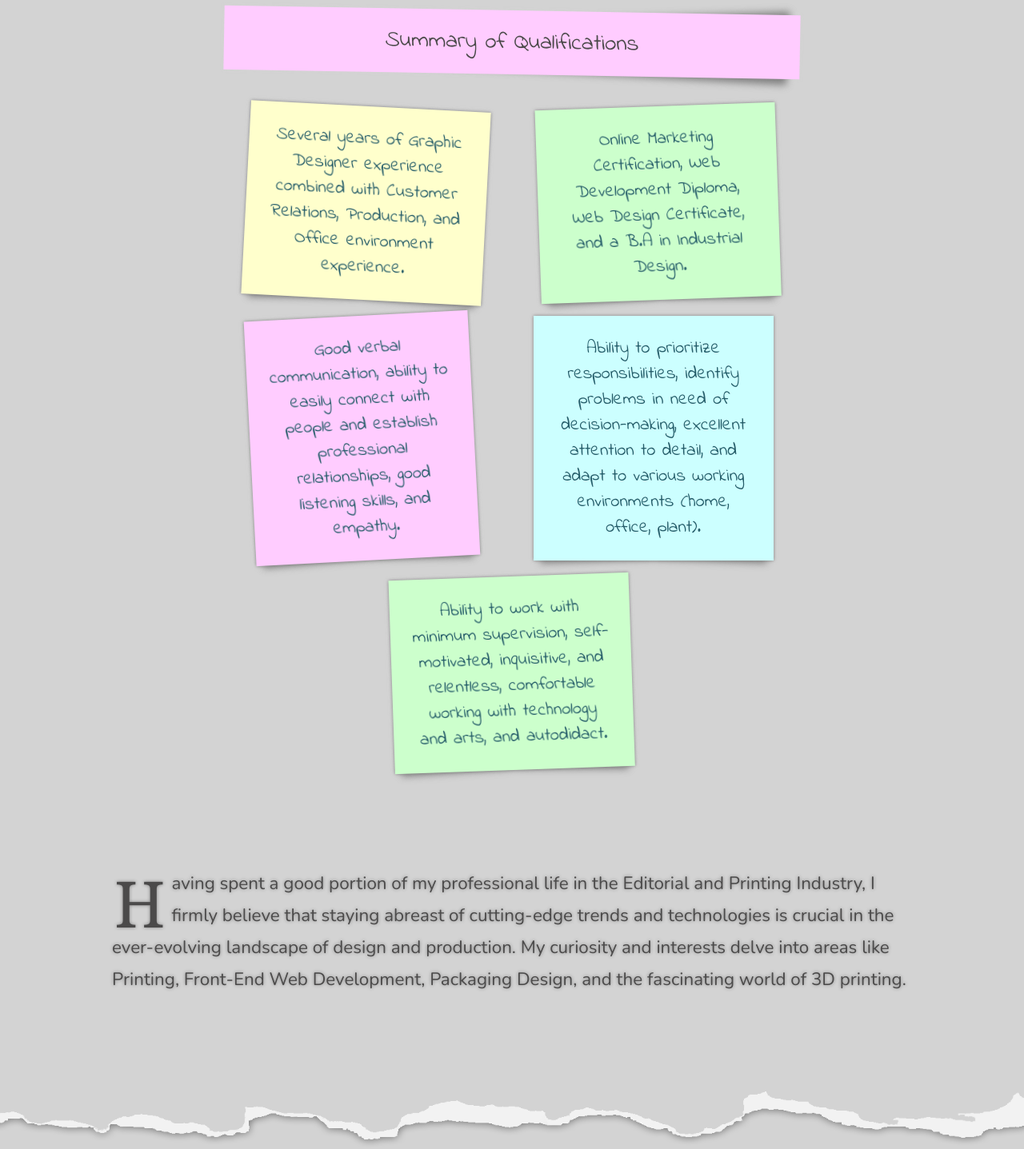
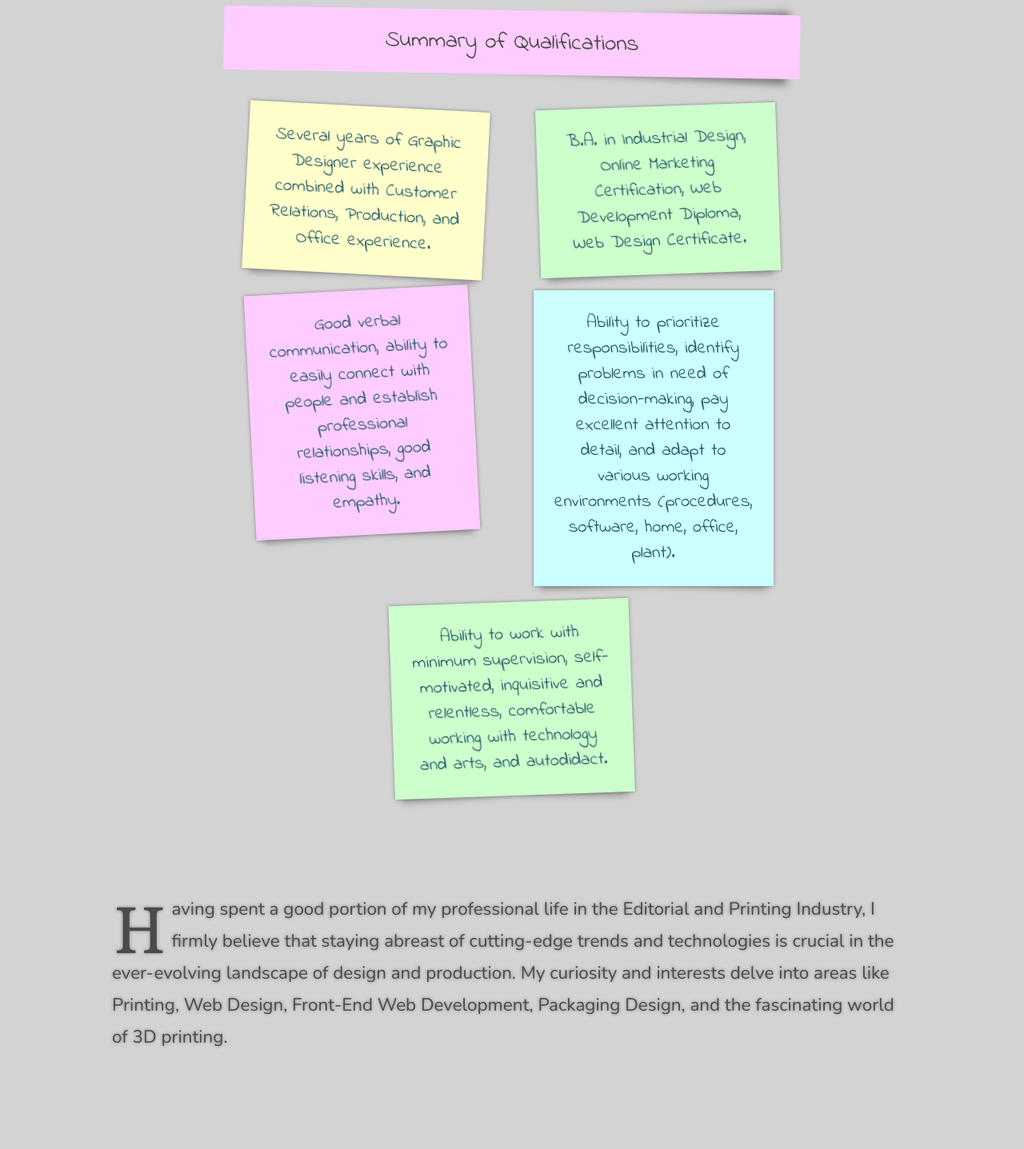
Before and after one commit to foak77/foakdotca, a Next.js app: page / in a window 1280 px wide. Shown: the part 2280-3717 px from the top of the page at 80% size. Built offline with nearby package versions, Linux system fonts and the light colour scheme.

Commit message:
new db info and new front changes

```diff
--- a/app/page.tsx
+++ b/app/page.tsx
@@ -83,7 +83,7 @@ export default function Home() {
               className={`${styles.main__paragraph} ${styles.main__list_paragraph1} ${indie.className}`}
             >
               Several years of Graphic Designer experience combined with
-              Customer Relations, Production, and Office environment experience.
+              Customer Relations, Production, and Office experience.
             </div>
           </div>
 
@@ -91,8 +91,8 @@ export default function Home() {
             <div
               className={`${styles.main__paragraph} ${styles.main__list_paragraph2}`}
             >
-              Online Marketing Certification, Web Development Diploma, Web
-              Design Certificate, and a B.A in Industrial Design.
+              B.A. in Industrial Design, Online Marketing Certification, Web
+              Development Diploma, Web Design Certificate.
             </div>
           </div>
 
@@ -111,8 +111,9 @@ export default function Home() {
               className={`${styles.main__paragraph} ${styles.main__list_paragraph4} ${indie.className}`}
             >
               Ability to prioritize responsibilities, identify problems in need
-              of decision-making, excellent attention to detail, and adapt to
-              various working environments (home, office, plant).
+              of decision-making, pay excellent attention to detail, and adapt
+              to various working environments (procedures, software, home,
+              office, plant).
             </div>
           </div>
 
@@ -121,7 +122,7 @@ export default function Home() {
               className={`${styles.main__paragraph} ${styles.main__list_paragraph5} ${indie.className}`}
             >
               Ability to work with minimum supervision, self-motivated,
-              inquisitive, and relentless, comfortable working with technology
+              inquisitive and relentless, comfortable working with technology
               and arts, and autodidact.
             </div>
           </div>
@@ -131,8 +132,8 @@ export default function Home() {
           and Printing Industry, I firmly believe that staying abreast of
           cutting-edge trends and technologies is crucial in the ever-evolving
           landscape of design and production. My curiosity and interests delve
-          into areas like Printing, Front-End Web Development, Packaging Design,
-          and the fascinating world of 3D printing.
+          into areas like Printing, Web Design, Front-End Web Development,
+          Packaging Design, and the fascinating world of 3D printing.
         </p>
       </section>
       <Image
```
Also changed, not shown: 1 other file (tests, documents, lock files or other folders).
